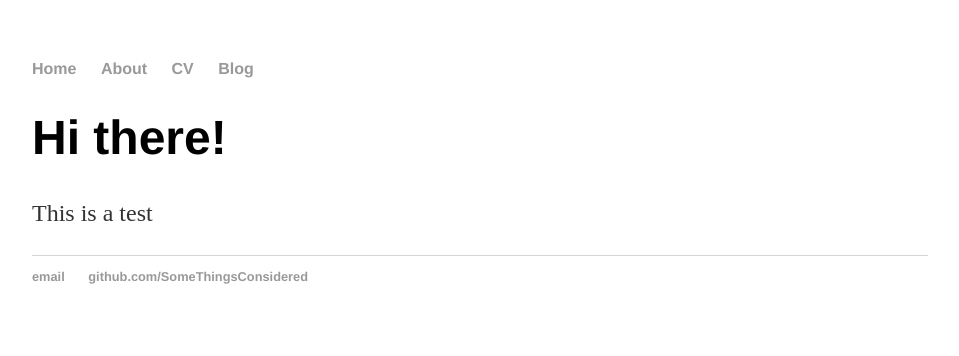
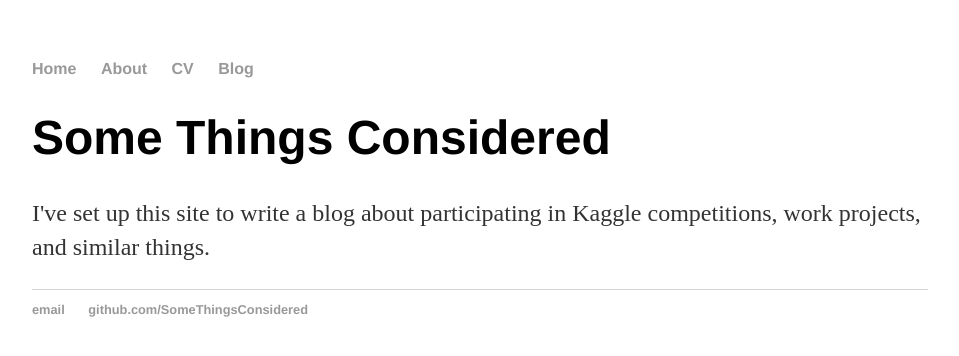
Before and after one commit to SomeThingsConsidered/SomeThingsConsidered.github.io, a Jekyll site: the page built from index.html, in a window 1280 px wide. Shown: the top 356 px of the page, without its empty margins (160-1119 px from the left). Built offline with Jekyll 4.4.1, drawn with Linux system fonts in a browser that asks for light colours.

Commit message:
Update index.html

```diff
--- a/index.html
+++ b/index.html
@@ -3,6 +3,6 @@ layout: default
 title: Some Things Considered
 ---
 <div class="blurb">
-	<h1>Hi there!</h1>
-	<p>This is a test</p>
+	<h1>Some Things Considered</h1>
+	<p>I've set up this site to write a blog about participating in Kaggle competitions, work projects, and similar things.</p>
 </div><!-- /.blurb -->
```
